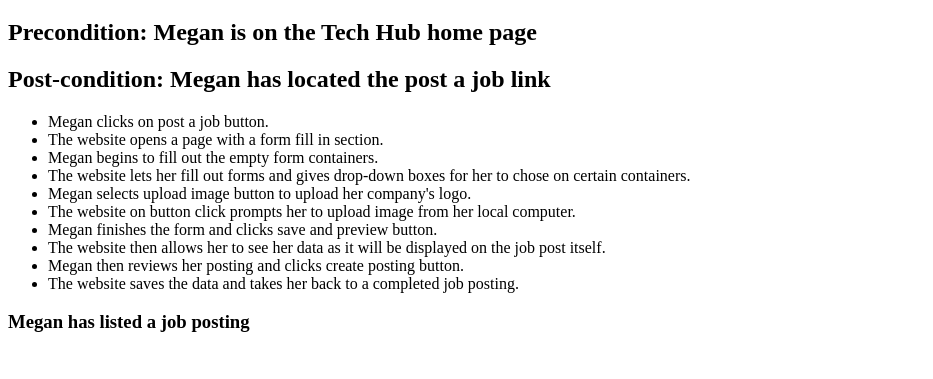
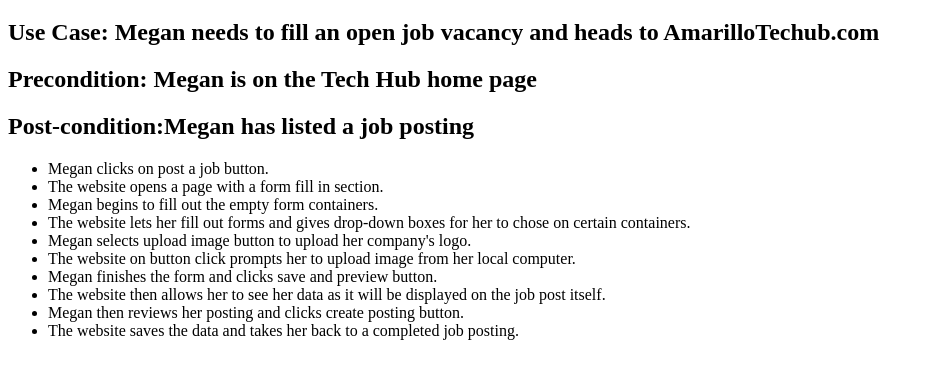
Before and after one commit to business-hub-actx/capstone-the-hub, a plain HTML site: page documentation/use-case-megan.html in a window 1280 px wide. Shown: the part 61-440 px from the top of the page, without its empty margins (0-933 px from the left). Drawn offline with Linux system fonts and the light colour scheme.

Commit message:
use case correction

```diff
--- a/documentation/use-case-megan.html
+++ b/documentation/use-case-megan.html
@@ -7,10 +7,11 @@
 <body>
 <h1>Use Case and Interaction Flow</h1>
 <section>
+    <h2>Use Case: Megan needs to fill an open job vacancy and heads to AmarilloTechub.com</h2>
     <h2>Precondition: Megan is on the Tech Hub home page</h2>
 </section>
 <section>
-    <h2>Post-condition: Megan has located the post a job link</h2>
+    <h2>Post-condition:Megan has listed a job posting </h2>
     <ul>
         <li>Megan clicks on post a job button.</li>
         <li>The website opens a page with a form fill in section.</li>
@@ -23,7 +24,6 @@
         <li>Megan then reviews her posting and clicks create posting button.</li>
         <li>The website saves the data and takes her back to a completed job posting.</li>
     </ul>
-    <h3>Megan has listed a job posting</h3>
 </section>
 
 </body>
```
